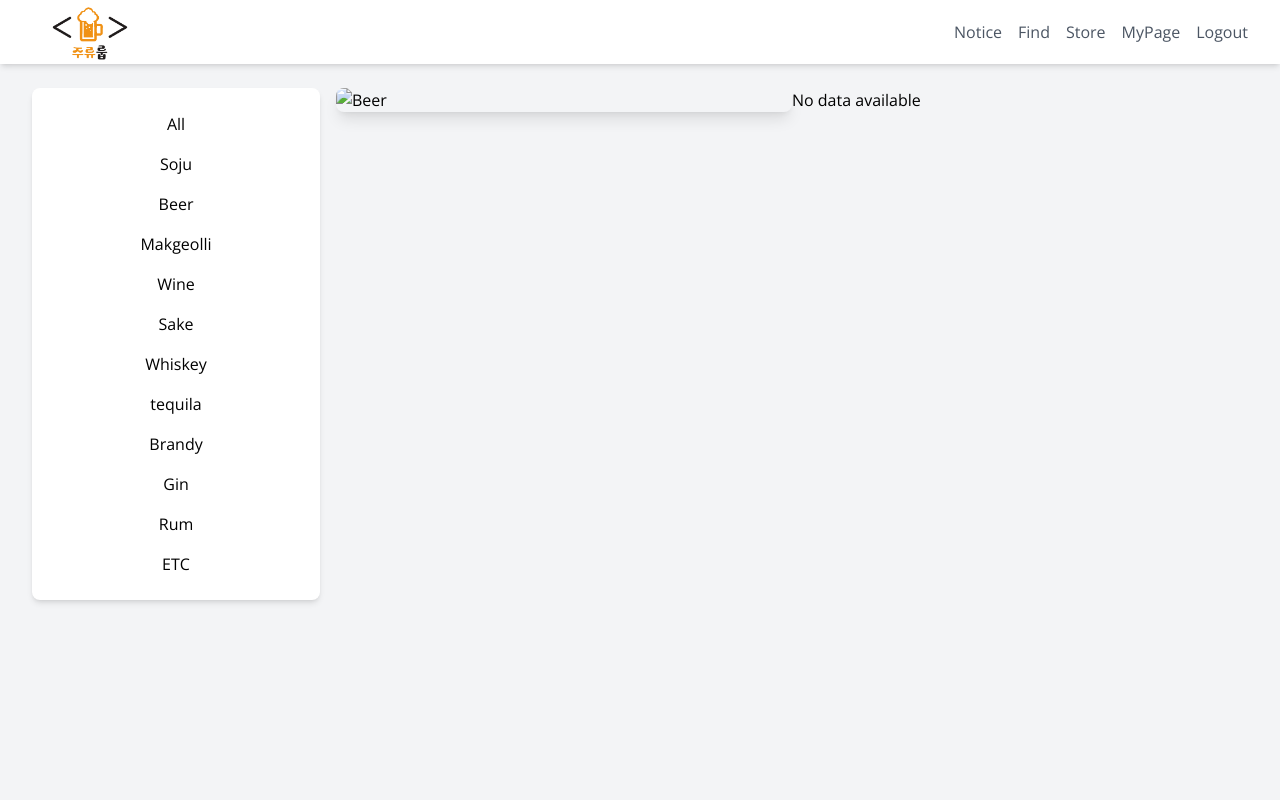
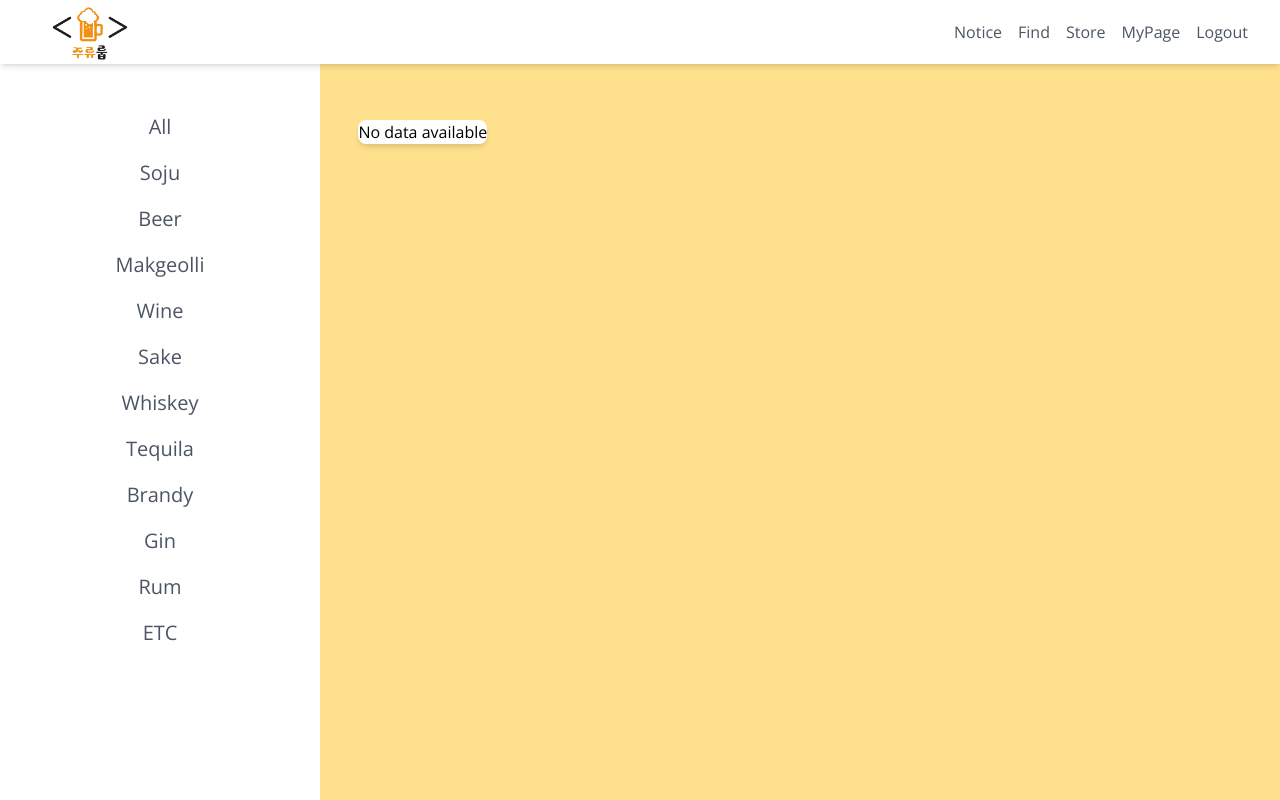
Before and after one commit to mchaewon/alcohol_order_service, a Flask app: page /detail/1 in a window 1280 px wide. Run offline with Flask 2, Linux system fonts and the light colour scheme; data that the repository does not hold is empty; some libraries are stand-ins or nearby versions.

Commit message:
1205_0136

```diff
--- a/database/db.py
+++ b/database/db.py
@@ -1,11 +1,14 @@
 # database/db.py
 import cx_Oracle
+
+cx_Oracle.init_oracle_client(lib_dir="/Volumes/instantclient-basic-macos.x64-19.8.0.0.0dbru")
 
 class Oracledb:
     def __init__(self):
         db_config = {
-            'user': 'alcohol',
+            'user': 'KNU',
             'password': 'comp322',
+            'dsn': 'localhost:1521/xe'
         }
         self.conn = cx_Oracle.connect(**db_config)
         self.cursor = self.conn.cursor()
--- a/templates/lib/alcoholmenu.html
+++ b/templates/lib/alcoholmenu.html
@@ -1,16 +1,110 @@
-<aside class="w-1/4 pr-4">
-  <ul class="bg-white shadow-md rounded-lg p-4 sticky top-6 text-center">
-      <li class="py-2"><a href="/" class="nav-link" data-query="all">All</a></li>
-      <li class="py-2"><a href="/" class="nav-link" data-query="soju">Soju</a></li>
-      <li class="py-2"><a href="/" class="nav-link" data-query="beer">Beer</a></li>
-      <li class="py-2"><a href="/" class="nav-link" data-query="makgeolli">Makgeolli</a></li>
-      <li class="py-2"><a href="/" class="nav-link" data-query="wine">Wine</a></li>
-      <li class="py-2"><a href="/" class="nav-link" data-query="sake">Sake</a></li>
-      <li class="py-2"><a href="/" class="nav-link" data-query="whiskey">Whiskey</a></li>
-      <li class="py-2"><a href="/" class="nav-link" data-query="Tequila">tequila</a></li>
-      <li class="py-2"><a href="/" class="nav-link" data-query="Brandy">Brandy</a></li>
-      <li class="py-2"><a href="/" class="nav-link" data-query="gin">Gin</a></li>
-      <li class="py-2"><a href="/" class="nav-link" data-query="rum">Rum</a></li>
-      <li class="py-2"><a href="/" class="nav-link" data-query="etc">ETC</a></li>
+<aside
+  class="w-1/4"
+  style="
+    background-color: white;
+    align-items: center;
+    padding-top: 8vh;
+    position: fixed;
+    height: 100vh;
+    overflow-y: auto;
+  "
+>
+  <ul class="bg-white p-4 sticky top-6 text-center" style="font-size: 20px">
+    <li class="py-2">
+      <a
+        href="/"
+        class="nav-link text-gray-600 hover:text-gray-900"
+        data-query="all"
+        >All</a
+      >
+    </li>
+    <li class="py-2">
+      <a
+        href="/"
+        class="nav-link text-gray-600 hover:text-gray-900"
+        data-query="soju"
+        >Soju</a
+      >
+    </li>
+    <li class="py-2">
+      <a
+        href="/"
+        class="nav-link text-gray-600 hover:text-gray-900"
+        data-query="beer"
+        >Beer</a
+      >
+    </li>
+    <li class="py-2">
+      <a
+        href="/"
+        class="nav-link text-gray-600 hover:text-gray-900"
+        data-query="makgeolli"
+        >Makgeolli</a
+      >
+    </li>
+    <li class="py-2">
+      <a
+        href="/"
+        class="nav-link text-gray-600 hover:text-gray-900"
+        data-query="wine"
+        >Wine</a
+      >
+    </li>
+    <li class="py-2">
+      <a
+        href="/"
+        class="nav-link text-gray-600 hover:text-gray-900"
+        data-query="sake"
+        >Sake</a
+      >
+    </li>
+    <li class="py-2">
+      <a
+        href="/"
+        class="nav-link text-gray-600 hover:text-gray-900"
+        data-query="whiskey"
+        >Whiskey</a
+      >
+    </li>
+    <li class="py-2">
+      <a
+        href="/"
+        class="nav-link text-gray-600 hover:text-gray-900"
+        data-query="Tequila"
+        >Tequila</a
+      >
+    </li>
+    <li class="py-2">
+      <a
+        href="/"
+        class="nav-link text-gray-600 hover:text-gray-900"
+        data-query="Brandy"
+        >Brandy</a
+      >
+    </li>
+    <li class="py-2">
+      <a
+        href="/"
+        class="nav-link text-gray-600 hover:text-gray-900"
+        data-query="gin"
+        >Gin</a
+      >
+    </li>
+    <li class="py-2">
+      <a
+        href="/"
+        class="nav-link text-gray-600 hover:text-gray-900"
+        data-query="rum"
+        >Rum</a
+      >
+    </li>
+    <li class="py-2">
+      <a
+        href="/"
+        class="nav-link text-gray-600 hover:text-gray-900"
+        data-query="etc"
+        >ETC</a
+      >
+    </li>
   </ul>
 </aside>
--- a/templates/lib/header.html
+++ b/templates/lib/header.html
@@ -1,4 +1,7 @@
-<header class="bg-white shadow-md" style="height: 8vh; width: 100%">
+<header
+  class="bg-white shadow-md"
+  style="height: 8vh; width: 100vw; position: fixed; z-index: 9999"
+>
   <div
     class="max-w-7xl mx-auto py-0 px-4 sm:px-6 lg:px-8 flex justify-between items-center h-full"
   >
--- a/templates/uni_alcohol.html
+++ b/templates/uni_alcohol.html
@@ -1,14 +1,17 @@
 <!DOCTYPE html>
 <html lang="en">
   <head>
-    <meta charset="UTF-8">
-    <meta name="viewport" content="width=device-width, initial-scale=1.0">
+    <meta charset="UTF-8" />
+    <meta name="viewport" content="width=device-width, initial-scale=1.0" />
     <title>Uni Alcohol</title>
     <script src="https://cdn.tailwindcss.com"></script>
-    <link href="https://fonts.googleapis.com/css2?family=Open+Sans:wght@400;600&display=swap" rel="stylesheet">
+    <link
+      href="https://fonts.googleapis.com/css2?family=Open+Sans:wght@400;600&display=swap"
+      rel="stylesheet"
+    />
     <style>
       body {
-            font-family: 'Open Sans', sans-serif;
+        font-family: "Open Sans", sans-serif;
       }
       .card {
         transition: transform 0.2s;
@@ -18,43 +21,69 @@
       }
     </style>
   </head>
-<body class="bg-gray-100">
+  <body class="bg-[#FFE08C]">
     {% include 'lib/header.html' %}
 
-    <div class="max-w-7xl mx-auto py-6 sm:px-6 lg:px-8 flex">
+    <section style="display: flex">
       <!-- 메뉴 박스 크게 하기 -->
       {% include 'lib/alcoholmenu.html' %}
-
-        <main class="w-3/4">
-            <div class="flex">
+      <main class="main_al" style="padding-top: 15vh; padding-left: 28%">
+        <div class="bg-white shadow-md rounded-lg">
+          <div class="flex items-center">
+            {% if data %}
             <!-- Product Image -->
             <div class="w-1/2">
-                    <img src="https://via.placeholder.com/400" alt="Beer" class="rounded-lg shadow-lg">
+              <div
+                style="
+                  text-align: center;
+                  background-color: white;
+                  padding: 10px;
+                "
+                class="rounded-lg"
+              >
+                <img
+                  src="../static/alcohol_image/{{ data[6] }}"
+                  alt="alcohol"
+                  style="width: auto; height: 490px; display: inline-block"
+                  onerror="this.src='../static/image/main_img.png';"
+                />
+              </div>
             </div>
 
             <!-- Product Info -->
-                {% if data %}
-                <div class="w-1/2 pl-10">
-                    <p class="text-gray-600 mb-4">{{data[3]}}   {{data[2]}}%</p>
+            <div class="w-1/2 pl-10 mt-10 ml-5">
+              <p class="text-gray-600 mb-4">{{data[3]}} {{data[2]}}%</p>
               <h2 class="text-2xl font-semibold mb-2">{{data[0]}}</h2>
-                    <p class="text-gray-600 mb-4">{{data[1]}}₩</p>
+              <p class="text-gray-600 mb-4">₩ {{data[1]}}</p>
               <div class="flex items-center mb-4">
-                        <span class="text-yellow-400 text-lg">{% for _ in range(data[4]|int) %}
-                            ★
-                        {% endfor %}</span>
+                <span class="text-yellow-400 text-lg"
+                  >{% for _ in range(data[4]|int) %} ★ {% endfor %}</span
+                >
                 <span class="ml-2 text-sm text-gray-600">({{data[4]}}/5)</span>
               </div>
-                    <div class="flex items-center mb-4">
-                        <input type="number" min="1" value="1" class="border p-2 mr-2 w-16 text-center">
-                        <button class="bg-blue-500 text-white px-4 py-2 rounded">Add to Cart</button>
+              <form action="/add_to_cart" method="POST">
+                <input type="hidden" name="id" value="{{ data[5] }}" />
+                <div class="flex items-center mb-4 mt-10">
+                  <input
+                    type="number"
+                    min="1"
+                    value="1"
+                    name="quantity"
+                    class="border p-2 mr-2 w-16 text-center"
+                  />
+                  <button class="bg-blue-500 text-white px-4 py-2 rounded">
+                    Add to Cart
+                  </button>
                 </div>
+              </form>
             </div>
             {% else %}
             <p>No data available</p>
             {% endif %}
           </div>
+        </div>
       </main>
-    </div>
+    </section>
 
     <script>
       document.addEventListener("DOMContentLoaded", function () {
@@ -70,5 +99,4 @@
       });
     </script>
   </body>
-
 </html>
```
Also changed, not shown: templates/index.html (+13 -6 lines). Lines whose indentation alone changed are shown as unchanged.
